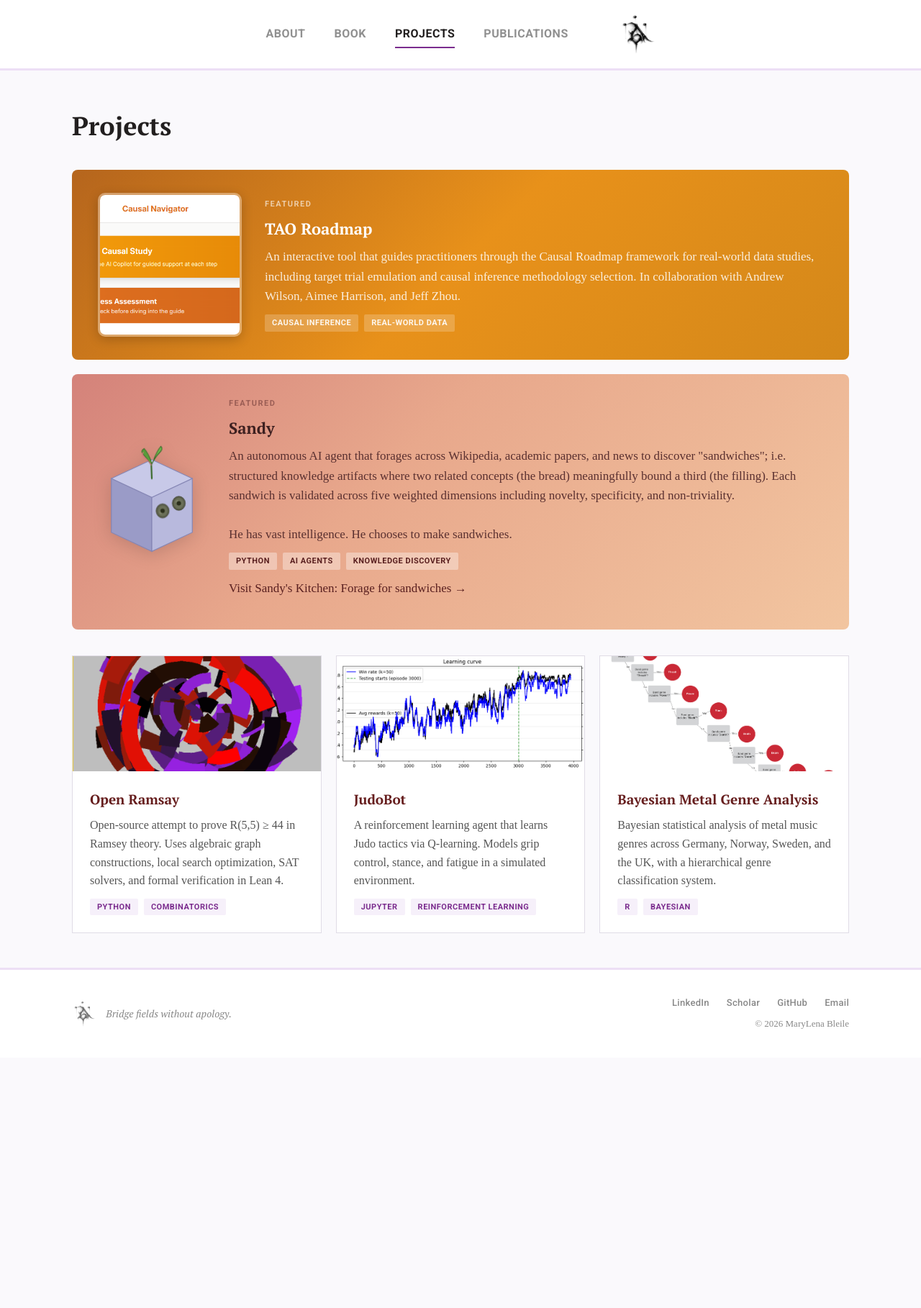
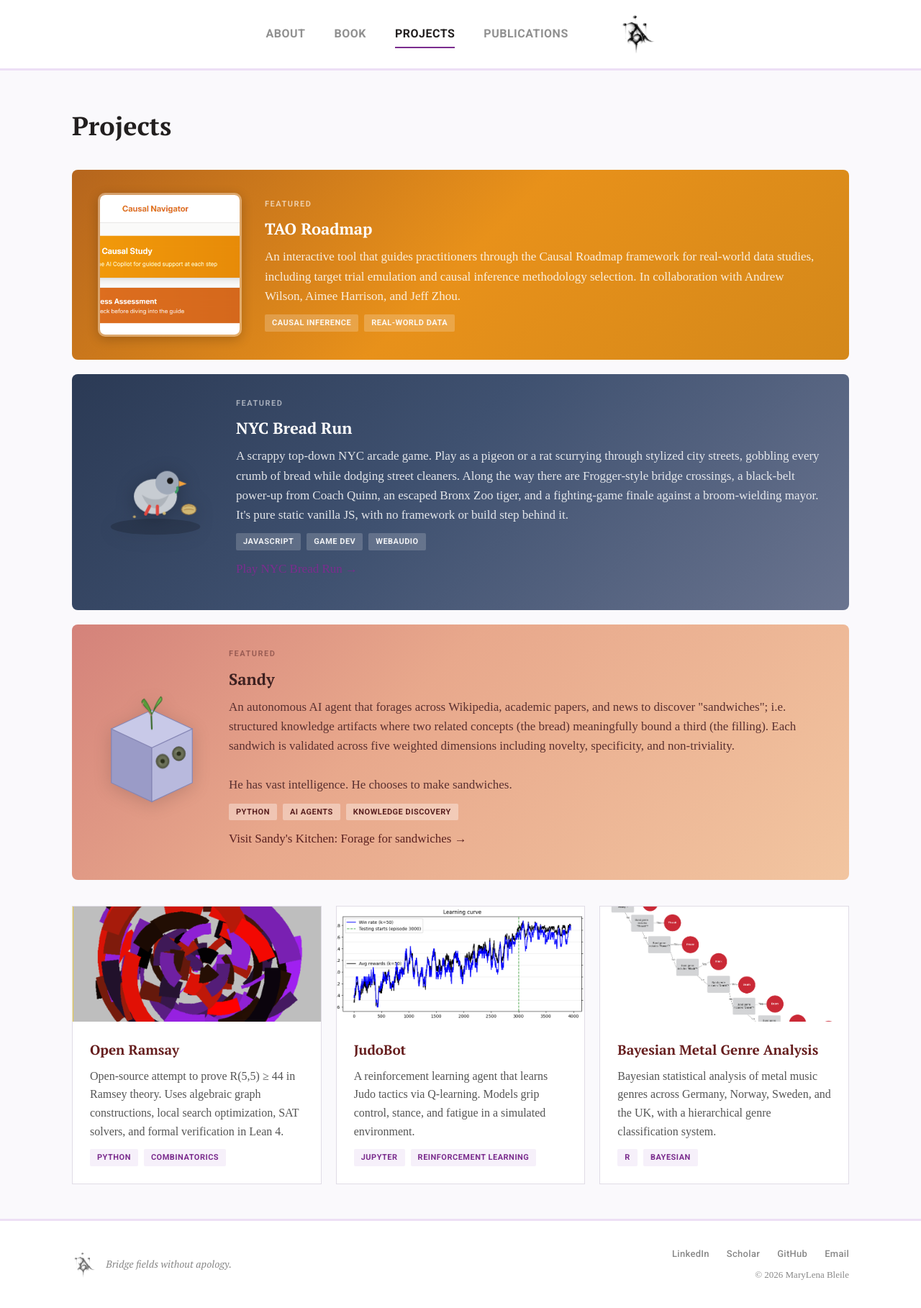
Before and after one commit to MLenaBleile/marylenableile, a Jekyll site: the page built from projects.md, in a window 1280 px wide. Shown: the whole page at 72% size. Built offline with Jekyll 4.4.1, drawn with Linux system fonts in a browser that asks for light colours; before the commit the page ends 1470 px from its top, so only the background shows below that.

Commit message:
Add NYC Bread Run featured project card
Co-Authored-By: Claude Opus 4.8 <noreply@anthropic.com>

```diff
--- a/_sass/main.scss
+++ b/_sass/main.scss
@@ -703,6 +703,63 @@ img {
   }
 }
 
+// NYC Bread Run — cool NYC dusk slate/blue, light text like TAO
+.featured-breadrun {
+  background: linear-gradient(135deg, #2b3a55 0%, #3f5170 45%, #6a748f 100%);
+  overflow: visible;
+
+  .tag {
+    background: rgba(255, 255, 255, 0.18);
+  }
+
+  .featured-badge {
+    color: rgba(255, 255, 255, 0.55);
+  }
+}
+
+// NYC Bread Run SVG animation
+@keyframes breadrun-hop {
+  0%, 100% { transform: translateY(0); }
+  40% { transform: translateY(-10px); }
+  55% { transform: translateY(-10px); }
+}
+
+@keyframes breadrun-bread-slide {
+  0%, 100% { transform: translate(158px, 120px) scale(1); opacity: 1; }
+  70% { transform: translate(112px, 118px) scale(1); opacity: 1; }
+  80% { transform: translate(108px, 116px) scale(0.2); opacity: 0; }
+  81% { transform: translate(158px, 120px) scale(0.2); opacity: 0; }
+  95% { transform: translate(158px, 120px) scale(1); opacity: 1; }
+}
+
+@keyframes breadrun-crumb-twinkle {
+  0%, 100% { opacity: 0.9; transform: scale(1); }
+  50% { opacity: 0.3; transform: scale(0.7); }
+}
+
+.breadrun-container {
+  display: inline-block;
+
+  svg {
+    width: 160px;
+    height: auto;
+    display: block;
+    filter: drop-shadow(0 4px 12px rgba(0, 0, 0, 0.25));
+  }
+
+  .breadrun-pigeon {
+    animation: breadrun-hop 2.4s ease-in-out infinite;
+  }
+
+  .breadrun-bread {
+    animation: breadrun-bread-slide 2.4s ease-in-out infinite;
+  }
+
+  .breadrun-crumb {
+    animation: breadrun-crumb-twinkle 1.6s ease-in-out infinite;
+  }
+}
+
 // Regular project cards grid
 .projects-grid {
   display: grid;
--- a/projects.md
+++ b/projects.md
@@ -23,6 +23,50 @@ url: /projects/
             <span class="tag">Causal Inference</span>
             <span class="tag">Real-World Data</span>
           </div>
+        </div>
+      </div>
+
+      <div class="project-card-featured featured-breadrun">
+        <div class="featured-image breadrun-animated">
+          <div class="breadrun-container">
+            <svg viewBox="0 0 200 170" xmlns="http://www.w3.org/2000/svg" width="160">
+              <!-- pavement -->
+              <ellipse cx="100" cy="150" rx="78" ry="14" fill="rgba(0,0,0,0.18)"/>
+              <!-- pigeon (scaled from the game sprite) -->
+              <g transform="translate(100 88)">
+                <g class="breadrun-pigeon">
+                  <g transform="scale(3.4) translate(-16 -16)">
+                    <ellipse cx="16" cy="19" rx="11" ry="9" fill="#c7ccd2"/>
+                    <path d="M9 18 q7 5 14 0 q-3 7 -7 7 q-4 0 -7 -7Z" fill="#aeb4bb"/>
+                    <circle cx="22" cy="12" r="6" fill="#9fa9b8"/>
+                    <circle cx="23.5" cy="11" r="1.6" fill="#1a1a1a"/>
+                    <path d="M28 11 l4 1.5 l-4 1.5Z" fill="#f2a23d"/>
+                    <path d="M27 14 a2 2 0 0 1 -1 3" fill="none" stroke="#3a9d63" stroke-width="1.2"/>
+                    <path d="M13 24 l-2 4 M17 24 l0 4" stroke="#e0473f" stroke-width="1.6" stroke-linecap="round"/>
+                  </g>
+                </g>
+              </g>
+              <!-- bread roll -->
+              <g class="breadrun-bread" transform="translate(158 120)">
+                <ellipse cx="0" cy="0" rx="14" ry="10" fill="#e7c878" stroke="#a87f3e" stroke-width="1.6"/>
+                <path d="M-8 -5 q8 -4 16 0 M-9 1 q9 -3 18 0" fill="none" stroke="#c69a4e" stroke-width="1.5" stroke-linecap="round"/>
+              </g>
+              <!-- crumbs -->
+              <circle class="breadrun-crumb" cx="120" cy="132" r="3" fill="#e7c878"/>
+              <circle class="breadrun-crumb" cx="66" cy="138" r="2.5" fill="#d8b76a"/>
+            </svg>
+          </div>
+        </div>
+        <div class="featured-content">
+          <p class="featured-badge">Featured</p>
+          <h3><a href="https://nyc-bread-run.onrender.com" target="_blank" rel="noopener">NYC Bread Run</a></h3>
+          <p>A scrappy top-down NYC arcade game. Play as a pigeon or a rat scurrying through stylized city streets, gobbling every crumb of bread while dodging street cleaners. Along the way there are Frogger-style bridge crossings, a black-belt power-up from Coach Quinn, an escaped Bronx Zoo tiger, and a fighting-game finale against a broom-wielding mayor. It's pure static vanilla JS, with no framework or build step behind it.</p>
+          <div class="tags">
+            <span class="tag">JavaScript</span>
+            <span class="tag">Game Dev</span>
+            <span class="tag">WebAudio</span>
+          </div>
+          <p style="margin-top: 12px;"><a href="https://nyc-bread-run.onrender.com" target="_blank" rel="noopener">Play NYC Bread Run &rarr;</a></p>
         </div>
       </div>
 
```
